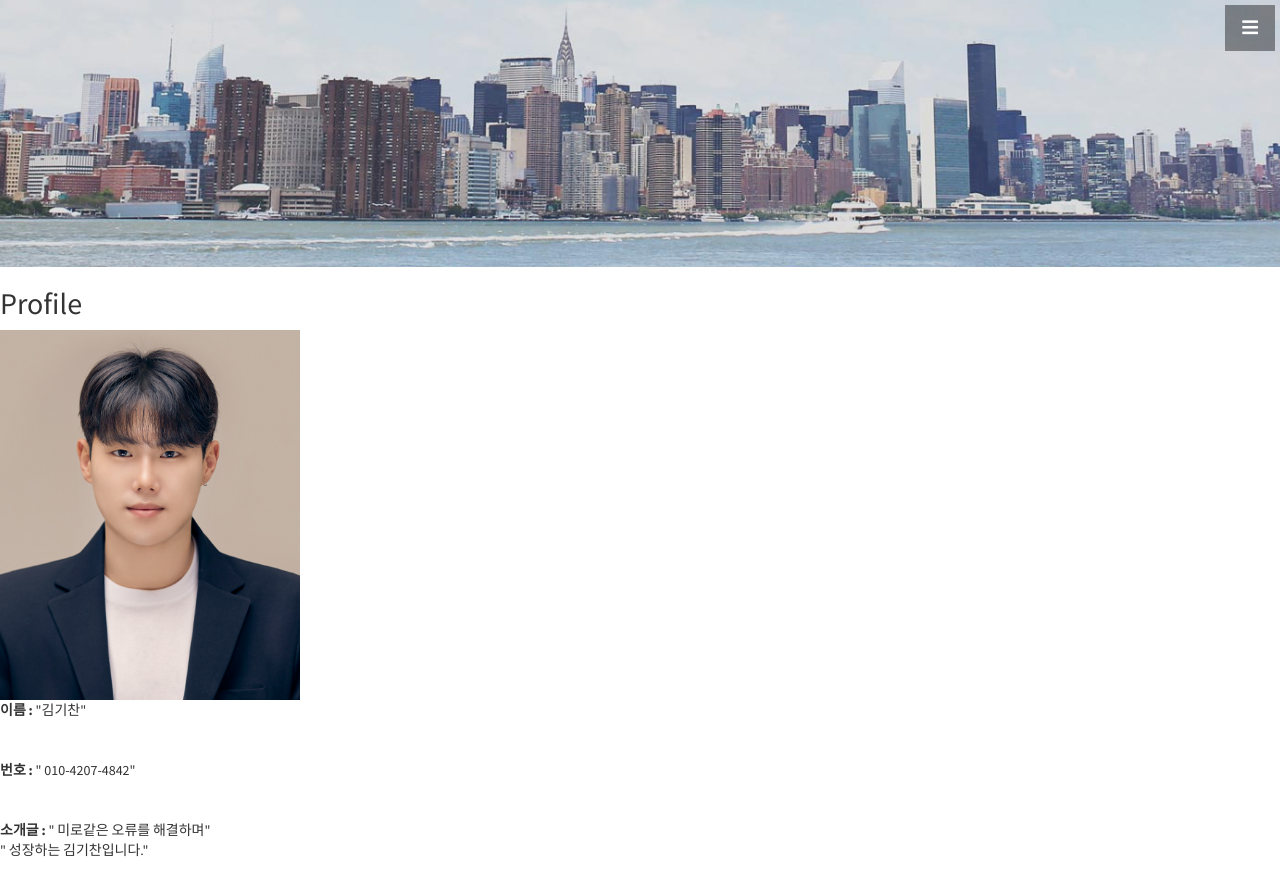
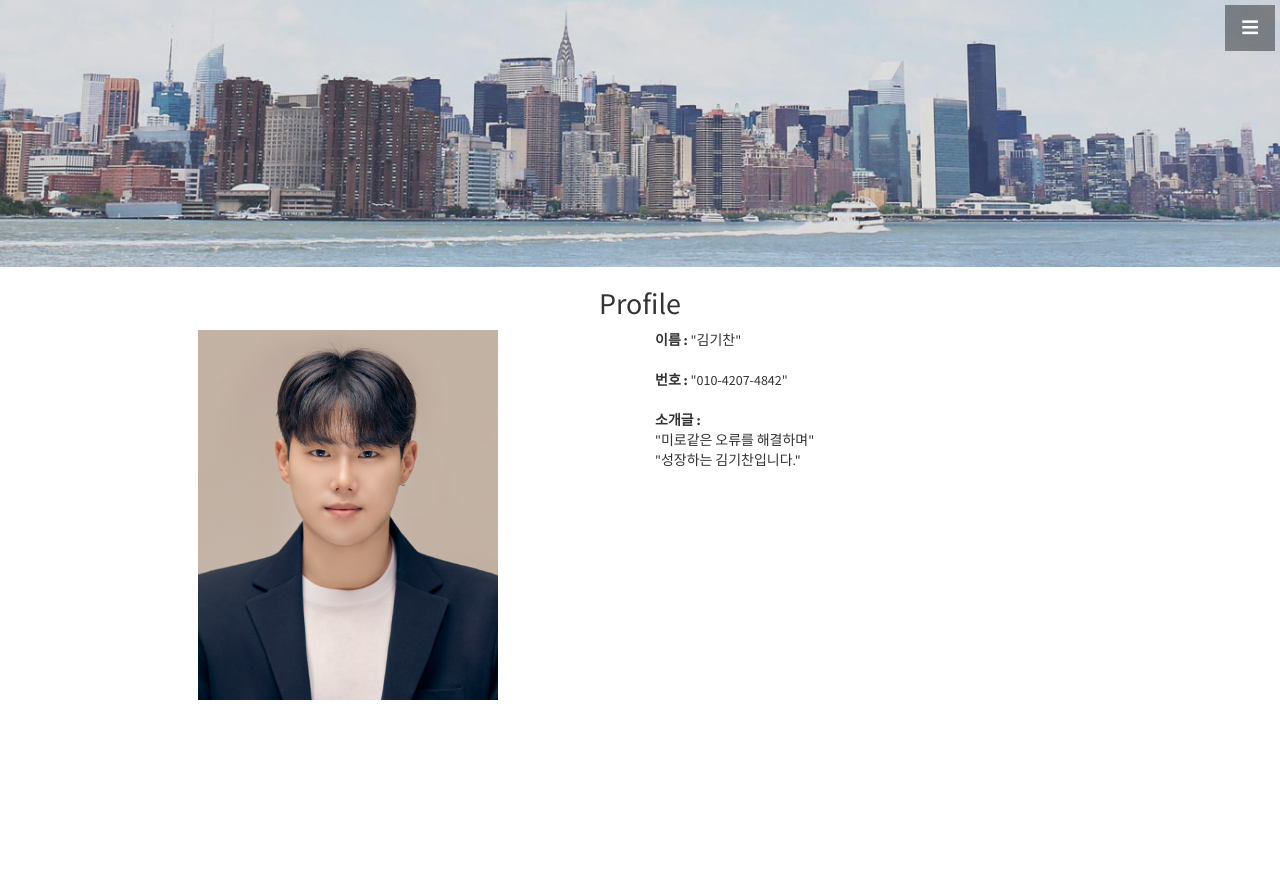
Before and after one commit to freedomfromoppression/freedomfromoppression.github.io, a Jekyll site: the page built from index.html, in a window 1280 px wide and 900 px high, scrolled down 733 px. Shown: the top 896 px of the window. Built offline with Jekyll 4.4.1, drawn with Linux system fonts in a browser that asks for light colours; after the commit the page ends 1433 px from its top, so only the background shows below that.

Commit message:
Update about.html

```diff
--- a/_includes/about.html
+++ b/_includes/about.html
@@ -1,31 +1,23 @@
 <section id="about">
-  <h2>Profile</h2>
-  <div class="user-detail">
-    <img src="img/gichan.jpg" alt="대체 텍스트" width="300" height="370">
-    <div class="profile">
-      <p><strong>이름 :</strong>
-        "김기찬"
-        <br>
-        <br>
-        <br>
-        <strong>번호 :</strong>
-        " 010-4207-4842"
-        <br>
-        <br>
-        <br>
-        <strong>소개글 :</strong>
-        " 미로같은 오류를 해결하며"
-        <br>
-        " 성장하는 김기찬입니다."
-        <br>
-        <br>
-        <br>
-      </p>
+  <div class="container text-center">
+    <h2>Profile</h2>
+    <div class="user-detail">
+      <div class="row align-items-center">
+        <div class="col-md-6">
+          <img src="img/gichan.jpg" alt="대체 텍스트" width="300" height="370">
+        </div>
+        <div class="col-md-6">
+          <div class="profile text-left">
+            <p>
+              <strong>이름 :</strong> "김기찬" <br><br>
+              <strong>번호 :</strong> "010-4207-4842" <br><br>
+              <strong>소개글 :</strong> <br>
+              "미로같은 오류를 해결하며" <br>
+              "성장하는 김기찬입니다."
+            </p>
+          </div>
+        </div>
+      </div>
     </div>
   </div>
-
-
-  <!-- /.row -->
-  </div>
-  <!-- /.container -->
 </section>
```
